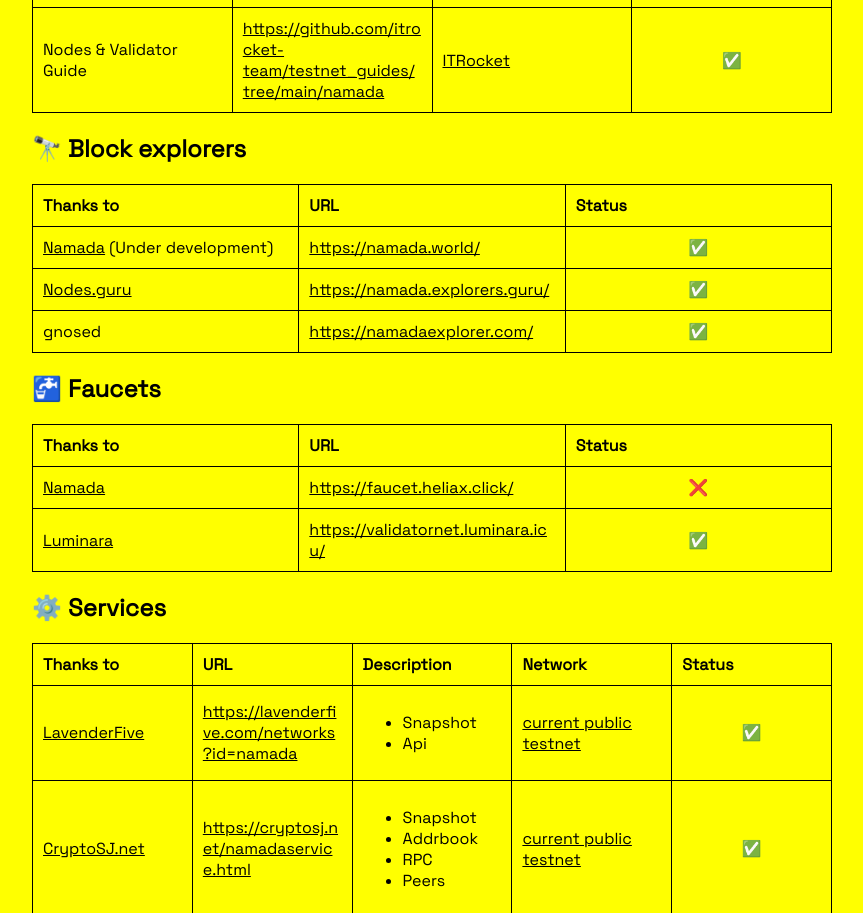
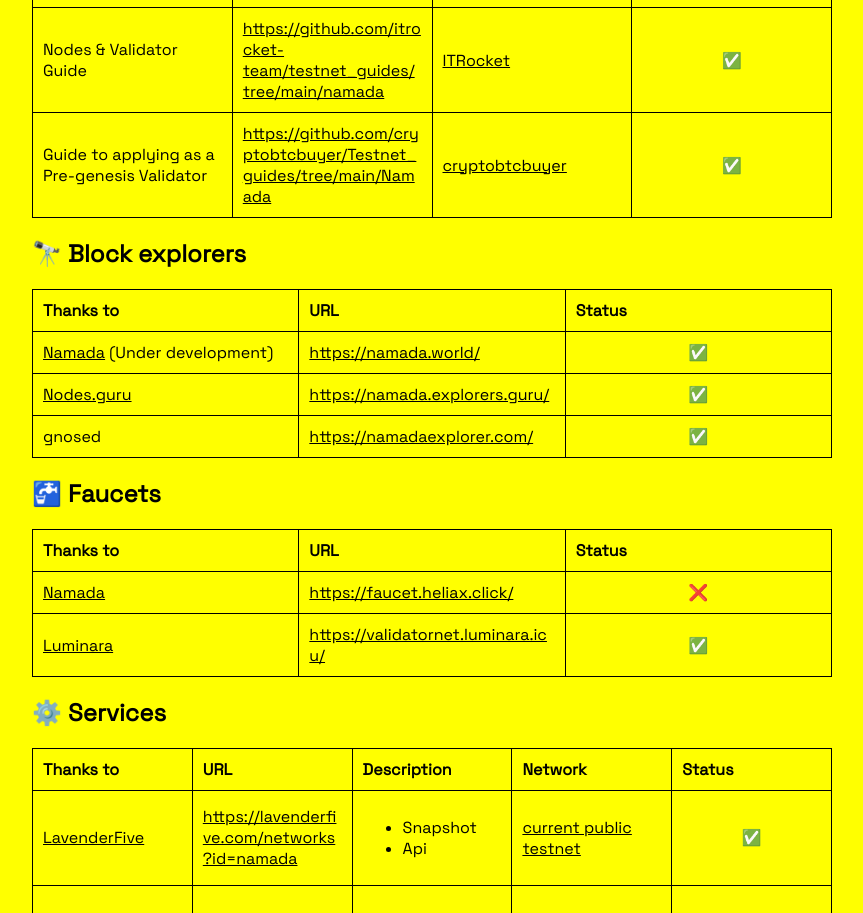
Before and after one commit to MELLIFERA-Labs/namada-awesome, a plain HTML site: page docs/index.html in a window 1280 px wide. Shown: the part 2723-3636 px from the top of the page, without its empty margins (208-1071 px from the left). Drawn offline with Linux system fonts and the light colour scheme.

Commit message:
docs: generate index.html

```diff
--- a/docs/index.html
+++ b/docs/index.html
@@ -283,6 +283,12 @@
 <td style="text-align:left" col="Thanks to"><a href="https://itrocket.net/">ITRocket</a></td>
 <td style="text-align:left" col="Status">✅</td>
 </tr>
+<tr>
+<td style="text-align:left" col="Description">Guide to applying as a Pre-genesis Validator</td>
+<td style="text-align:left" col="URL"><a href="https://github.com/cryptobtcbuyer/Testnet_guides/tree/main/Namada">https://github.com/cryptobtcbuyer/Testnet_guides/tree/main/Namada</a></td>
+<td style="text-align:left" col="Thanks to"><a href="https://github.com/cryptobtcbuyer">cryptobtcbuyer</a></td>
+<td style="text-align:left" col="Status">✅</td>
+</tr>
 </tbody>
 </table><h2 id="block-explorers">🔭 Block explorers</h2><table>
 <thead>
```
